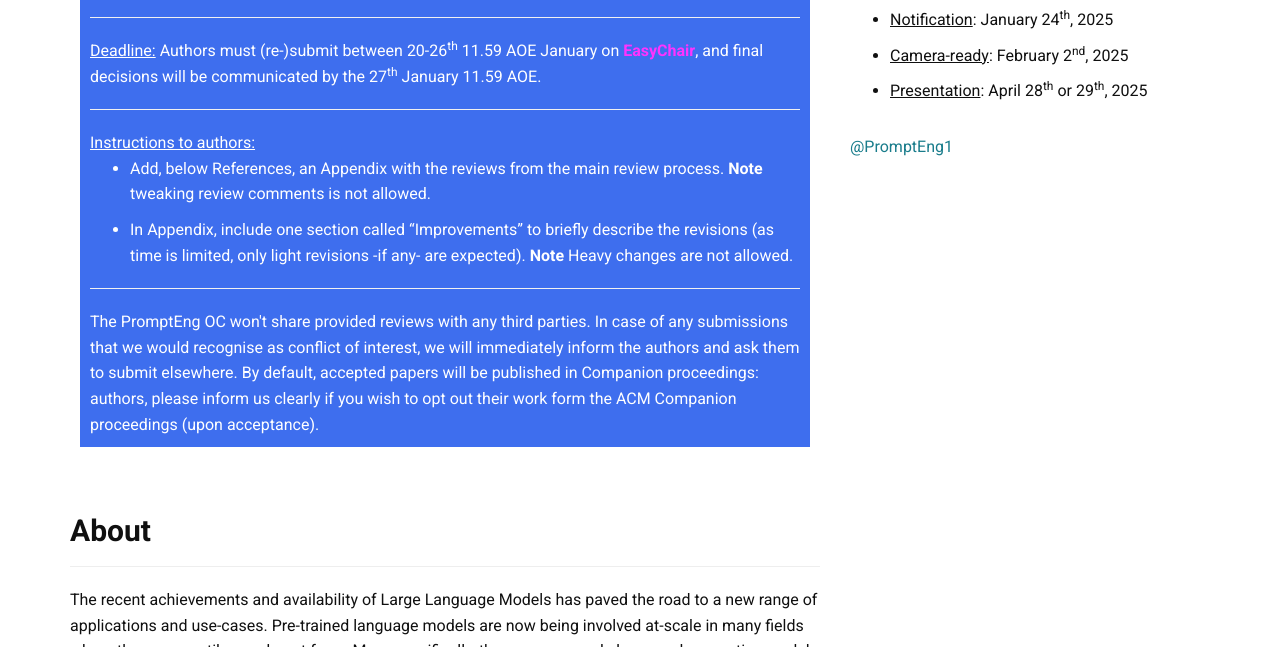
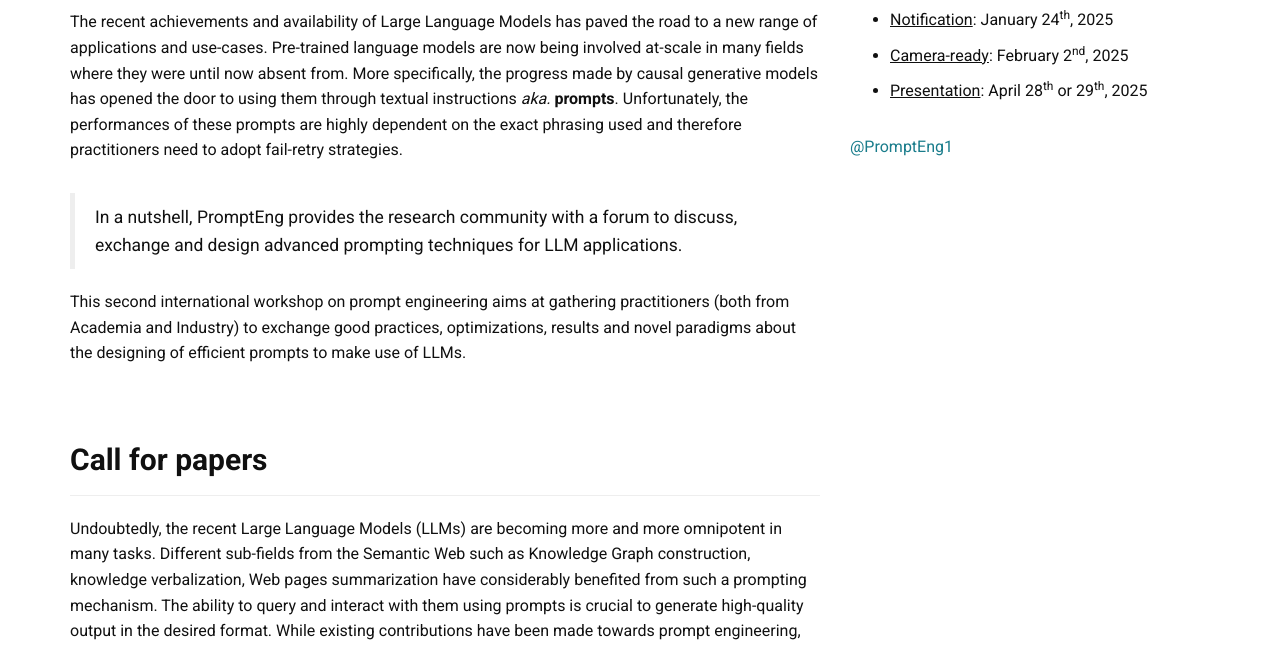
Before and after one commit to PromptEng-WS/2025, a plain HTML site: page index.html in a window 1280 px wide. Shown: the part 767-1414 px from the top of the page. Drawn offline with Linux system fonts and the light colour scheme.

Commit message:
Fast-Track block commented out

```diff
--- a/index.html
+++ b/index.html
@@ -73,44 +73,47 @@
       <!-- 	  </div> -->
       <!-- 	</div> -->
 
+
       <!-- *************** FastTrack WebConf ***************-->
-      <div style="color:white; background-color: #0f4beb; opacity: .8; padding: 10px; margin: 10px;">
-	<div>
-	  <h3>Fast-Track (Re-)Submission from the WebConf main track</h3>
-	</div>
-	<div class="bs-component">
-	  Authors of rejected papers from the WebConf main track are
-	  encouraged to resubmit their work at PromptEng in case they
-	  would meet the scope of the workshop.
-	  <hr>
-	  <u>Deadline:</u> Authors must (re-)submit between
-	  20-26<sup>th</sup> 11.59 AOE January
-	  on <a style="color:magenta"
-	  href="https://easychair.org/conferences/?conf=prompteng2025"><b>EasyChair</b></a>,
-	  and final decisions will be communicated by the
-	  27<sup>th</sup> January 11.59 AOE.
-	  <hr>
-	  <u>Instructions to authors:</u>
-	  <ul>
-	    <li>Add, below References, an Appendix with the reviews
-	      from the main review process. <b>Note</b> tweaking
-	      review comments is not allowed.</li>
-	    <li>In Appendix, include one section called “Improvements”
-	      to briefly describe the revisions (as time is limited,
-	      only light revisions -if any- are expected). <b>Note</b>
-	      Heavy changes are not allowed.</li>
-	  </ul>
-	  <hr>
-	  The PromptEng OC won't share provided reviews with any third
-	  parties. In case of any submissions that we would recognise
-	  as conflict of interest, we will immediately inform the
-	  authors and ask them to submit elsewhere. By default,
-	  accepted papers will be published in Companion proceedings:
-	  authors, please inform us clearly if you wish to opt out
-	  their work form the ACM Companion proceedings (upon
-	  acceptance).
-	</div>
-      </div>
+      <!-- <div style="color:white; background-color: #0f4beb; opacity: .8; padding: 10px; margin: 10px;"> -->
+      <!-- 	<div> -->
+      <!-- 	  <h3>Fast-Track (Re-)Submission from the WebConf main track</h3> -->
+      <!-- 	</div> -->
+      <!-- 	<div class="bs-component"> -->
+      <!-- 	  Authors of rejected papers from the WebConf main track are -->
+      <!-- 	  encouraged to resubmit their work at PromptEng in case they -->
+      <!-- 	  would meet the scope of the workshop. -->
+      <!-- 	  <hr> -->
+      <!-- 	  <u>Deadline:</u> Authors must (re-)submit between -->
+      <!-- 	  20-26<sup>th</sup> 11.59 AOE January -->
+      <!-- 	  on <a style="color:magenta" -->
+      <!-- 	  href="https://easychair.org/conferences/?conf=prompteng2025"><b>EasyChair</b></a>, -->
+      <!-- 	  and final decisions will be communicated by the -->
+      <!-- 	  27<sup>th</sup> January 11.59 AOE. -->
+      <!-- 	  <hr> -->
+      <!-- 	  <u>Instructions to authors:</u> -->
+      <!-- 	  <ul> -->
+      <!-- 	    <li>Add, below References, an Appendix with the reviews -->
+      <!-- 	      from the main review process. <b>Note</b> tweaking -->
+      <!-- 	      review comments is not allowed.</li> -->
+      <!-- 	    <li>In Appendix, include one section called “Improvements” -->
+      <!-- 	      to briefly describe the revisions (as time is limited, -->
+      <!-- 	      only light revisions -if any- are expected). <b>Note</b> -->
+      <!-- 	      Heavy changes are not allowed.</li> -->
+      <!-- 	  </ul> -->
+      <!-- 	  <hr> -->
+      <!-- 	  The PromptEng OC won't share provided reviews with any third -->
+      <!-- 	  parties. In case of any submissions that we would recognise -->
+      <!-- 	  as conflict of interest, we will immediately inform the -->
+      <!-- 	  authors and ask them to submit elsewhere. By default, -->
+      <!-- 	  accepted papers will be published in Companion proceedings: -->
+      <!-- 	  authors, please inform us clearly if you wish to opt out -->
+      <!-- 	  their work form the ACM Companion proceedings (upon -->
+      <!-- 	  acceptance). -->
+      <!-- 	</div> -->
+      <!-- </div> -->
+
+
       <!-- *************** About Entry Stuff ***************-->
         <div class="uHeader page-header">
           <h2 id="about" class="uContent">About</h2>
```
